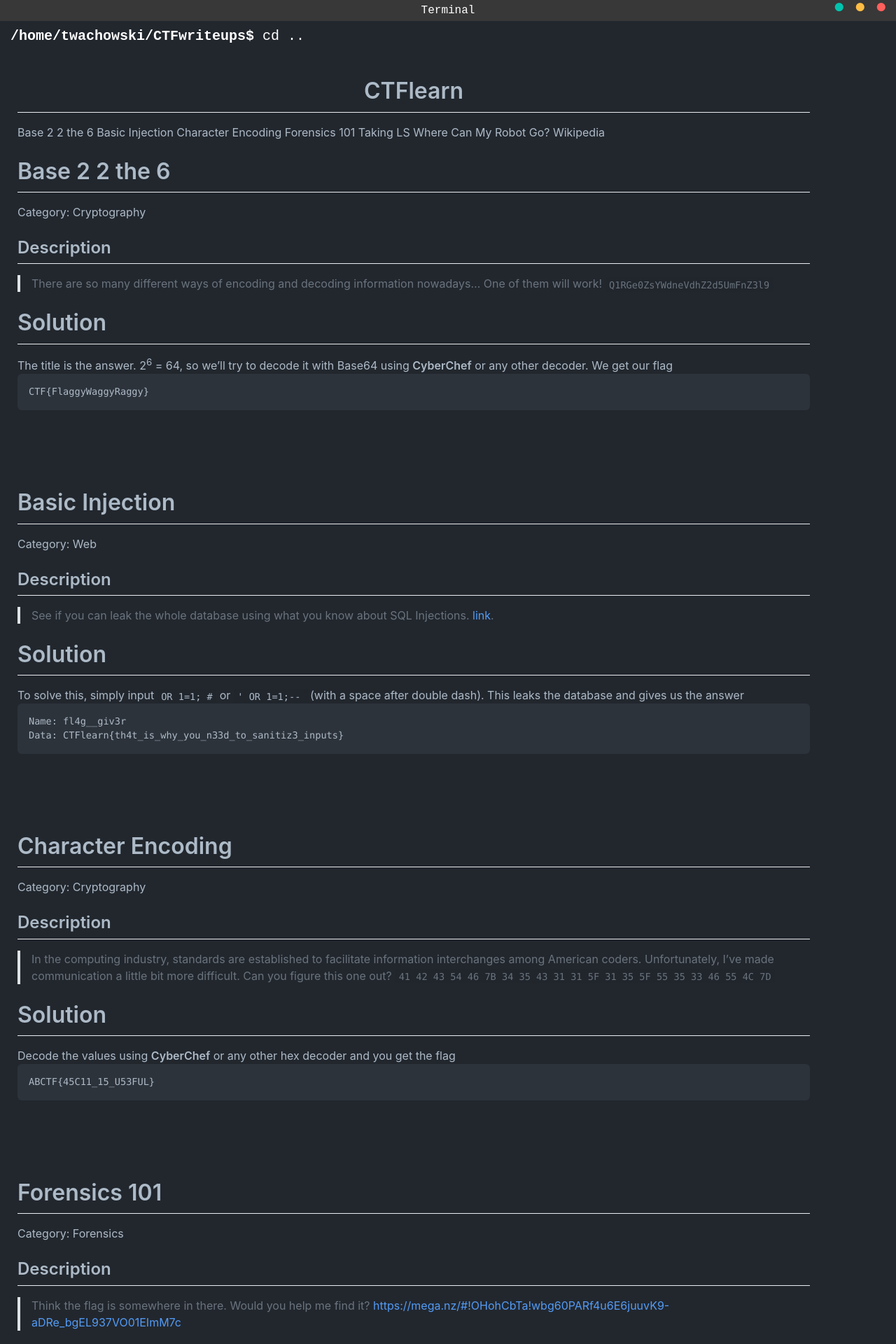
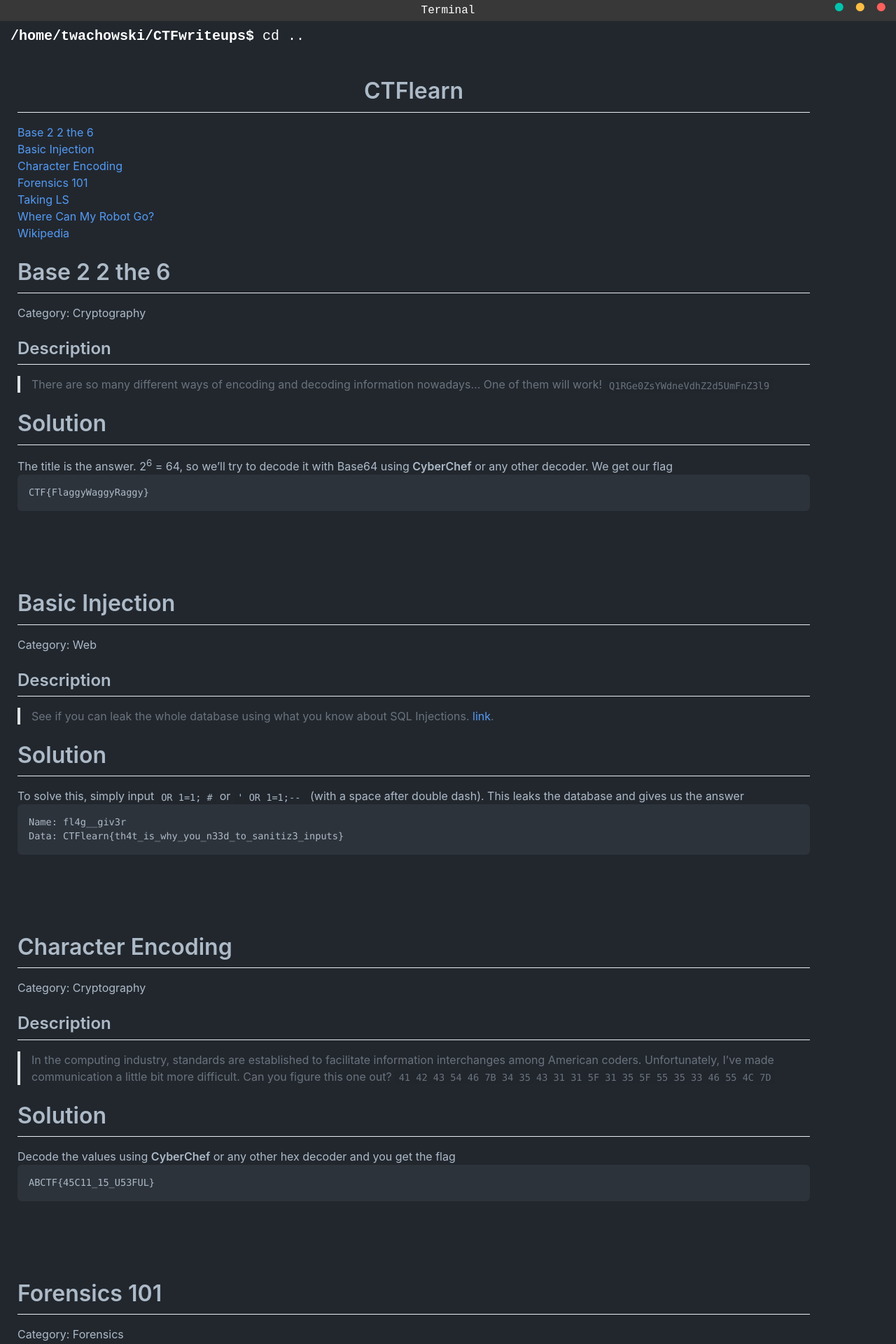
Before and after one commit to tadeuszwachowski/CTFwriteups, a Jekyll site: the page built from ctflearn.html, in a window 1280 px wide. Shown: the top 1920 px of the page at 70% size. Built offline with Jekyll 4.4.1, drawn with Linux system fonts in a browser that asks for light colours; nearby versions of some CDN libraries; Markdown is read by kramdown in place of the engine named in the settings.

Commit message:
Cleaned up writeup.html

```diff
--- a/ctflearn.html
+++ b/ctflearn.html
@@ -5,11 +5,11 @@ title: "CTFlearn"
 <h1 align="center">CTFlearn</h1>
 
 {% for w in site.CTFlearn %}
-	<p>{{w.title}}</p>
+	<a href="#{{w.title}}">{{w.title}}</a> <br>
 {% endfor %}
 
 {% for w in site.CTFlearn %}
-	<p>{{ w.content | markdownify }}</p>
+	<p id="{{w.title}}">{{ w.content | markdownify }}</p>
 	<br>
 	<br>
 	<br>
--- a/js/main.js
+++ b/js/main.js
@@ -49,7 +49,7 @@ function newline() {
 $(document).ready(function() {
     setTimeout(function(){
         $('body').addClass('loaded');
-    }, 200);
+    }, 100);
 
 });
 
```
